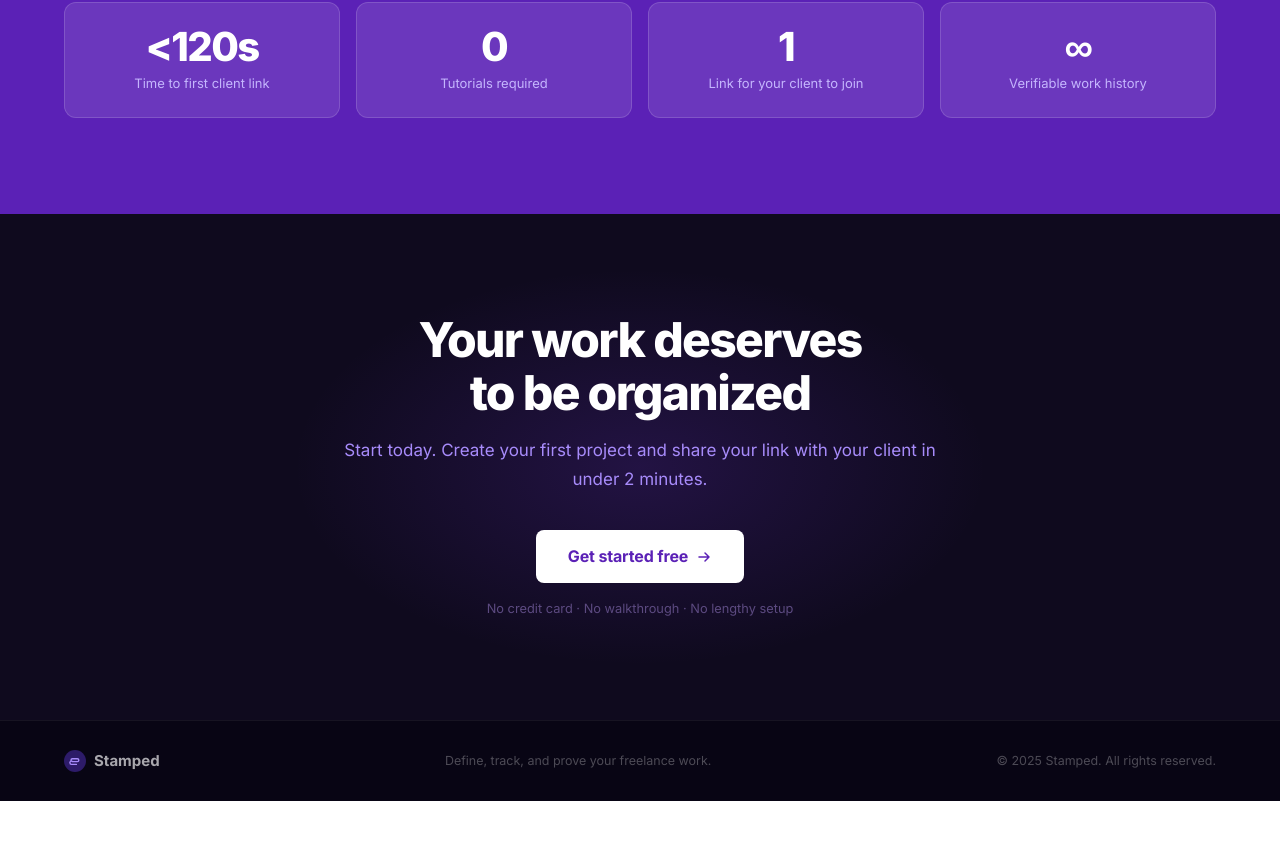
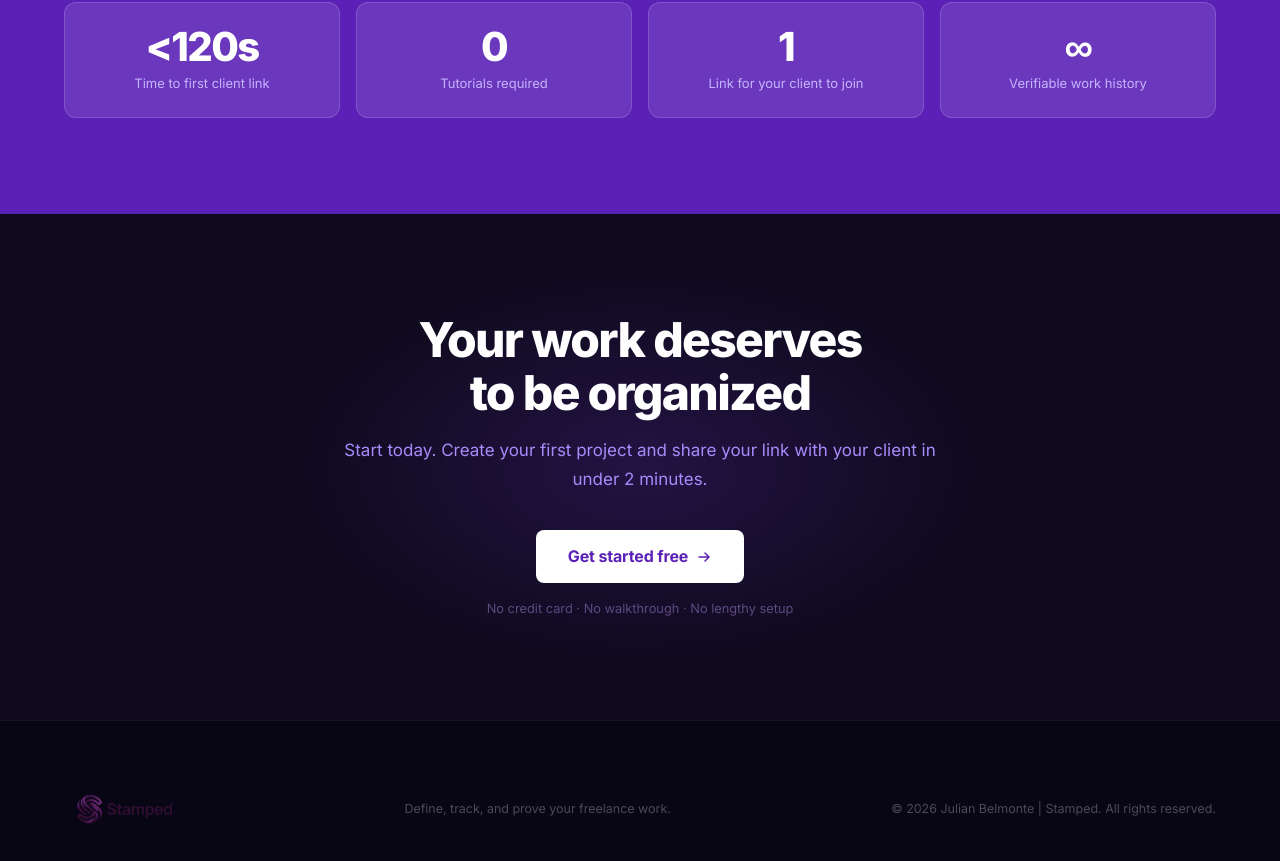
Before and after one commit to jucora/stamped-landing-page, a React (Vite) app: page / in a window 1280 px wide. Shown: the part 4210-5071 px from the top of the page. Before the commit the page ends 5011 px from the top, so only its background shows below. Built offline with nearby package versions, Linux system fonts and the light colour scheme.

Commit message:
Update footer

```diff
--- a/src/components/Footer.jsx
+++ b/src/components/Footer.jsx
@@ -1,3 +1,5 @@
+import stampedLogo from '../assets/stamped_logo.png'
+
 export default function Footer() {
   return (
     <footer style={{
@@ -8,19 +10,18 @@ export default function Footer() {
       justifyContent: 'space-between',
       flexWrap: 'wrap', gap: 12,
     }}>
-      <div style={{ display: 'flex', alignItems: 'center', gap: 8 }}>
-        <svg width="22" height="22" viewBox="0 0 22 22" fill="none">
-          <circle cx="11" cy="11" r="11" fill="#2D1B69"/>
-          <path d="M7 10.2c0-.8.6-1.4 1.4-1.4h5a1.4 1.4 0 010 2.8h-5A1.4 1.4 0 006 13c0 .8.6 1.4 1.4 1.4h5"
-            stroke="#A78BFA" strokeWidth="1.4" strokeLinecap="round"/>
-        </svg>
-        <span style={{ fontSize: '0.9375rem', fontWeight: 700, color: 'rgba(255,255,255,0.65)' }}>Stamped</span>
+      <div style={{ display: 'flex', alignItems: 'center', gap: 10 }}>
+        <img
+          src={stampedLogo}
+          alt="Stamped logo"
+          style={{ width: 120, height: 120, objectFit: 'contain' }}
+        />
       </div>
       <p style={{ fontSize: '0.78rem', color: 'rgba(255,255,255,0.28)' }}>
         Define, track, and prove your freelance work.
       </p>
       <p style={{ fontSize: '0.78rem', color: 'rgba(255,255,255,0.28)' }}>
-        © 2025 Stamped. All rights reserved.
+        © 2026 Julian Belmonte | Stamped. All rights reserved.
       </p>
     </footer>
   )
```
